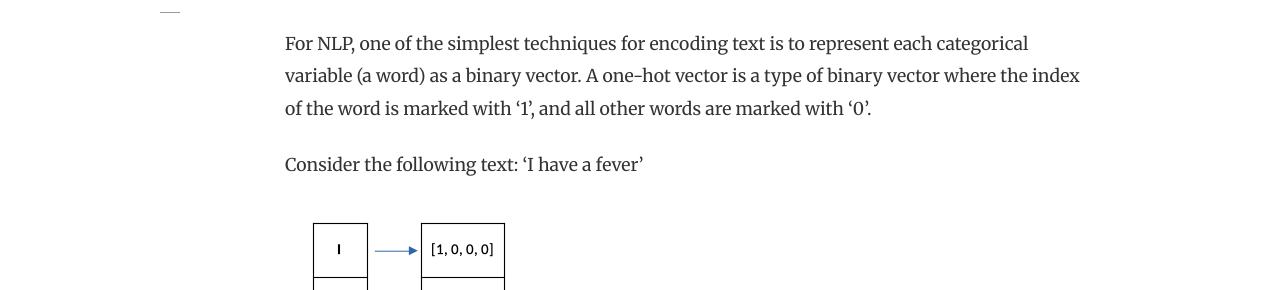
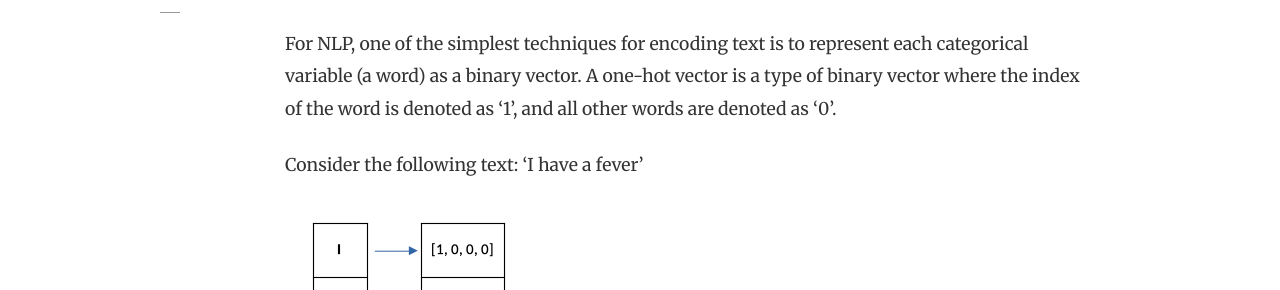
Before and after one commit to slsu0424/slsu0424.github.io, a Jekyll site: the page built from _posts/2023-07-27-test.md, in a window 1280 px wide and 900 px high, scrolled down 1377 px. Shown: the part 227-517 px from the top of the window. Built offline with Jekyll 4.4.1, drawn with Linux system fonts in a browser that asks for light colours; nearby versions of some CDN libraries; comment, search, counter and statistics services are not loaded.

Commit message:
Update 2023-07-27-test.md

```diff
--- a/_posts/2023-07-27-test.md
+++ b/_posts/2023-07-27-test.md
@@ -20,7 +20,7 @@
 
 There are numerous approaches to encode text, with more advanced approaches surfacing over the years.  I will start with one-hot encoding, as it is one of the most familiar data pre-processing techniques for ML.  However, we will also begin to see the limitations of such a technique through the example below.
 
-For NLP, one of the simplest techniques for encoding text is to represent each categorical variable (a word) as a binary vector.  A one-hot vector is a type of binary vector where the index of the word is marked with '1', and all other words are marked with '0'.
+For NLP, one of the simplest techniques for encoding text is to represent each categorical variable (a word) as a binary vector.  A one-hot vector is a type of binary vector where the index of the word is denoted as '1', and all other words are denoted as '0'.
 
 Consider the following text: 'I have a fever'
 
```
